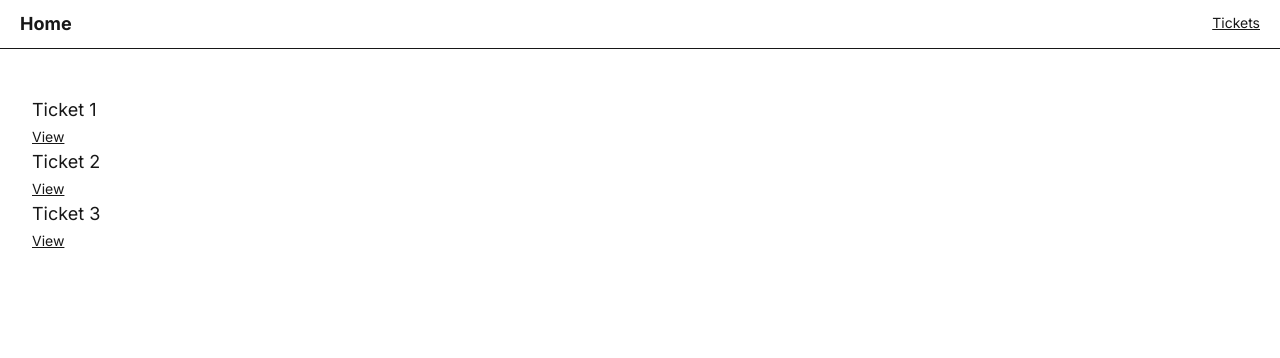
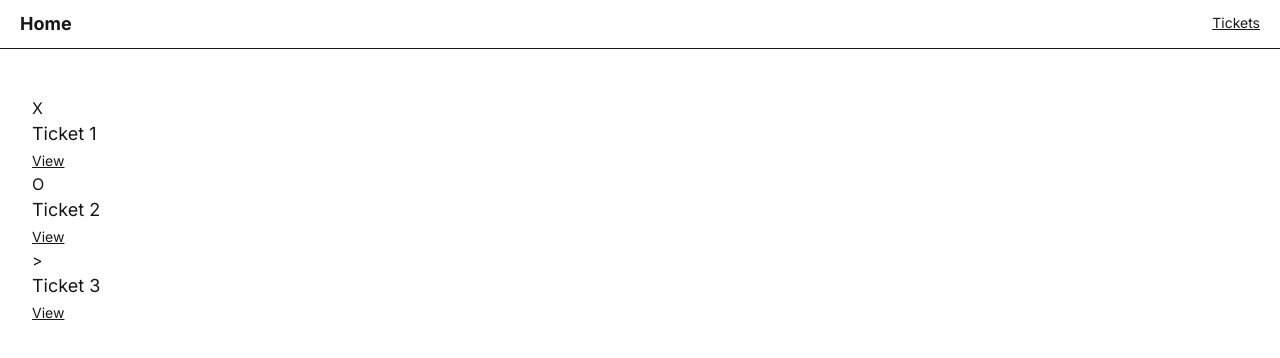
Before and after one commit to jorgekairiyama/the-road-to-next-app, a Next.js app: page /tickets in a window 1280 px wide. Shown: the top 358 px of the page. Built offline with nearby package versions, Linux system fonts and the light colour scheme.

Commit message:
39 const Assertions

```diff
--- a/package.json
+++ b/package.json
@@ -7,7 +7,8 @@
     "build": "next build",
     "start": "next start",
     "lint": "eslint",
-    "lint-fix": "eslint --fix"
+    "lint-fix": "eslint --fix",
+    "type": "tsc --noEmit"
   },
   "dependencies": {
     "next": "16.0.1",
--- a/src/app/tickets/page.tsx
+++ b/src/app/tickets/page.tsx
@@ -2,12 +2,18 @@
 import { initialTickets } from "@/src/data";
 import { ticketPath } from "@/src/paths";
 
+const TICKET_ICONS = {
+    OPEN: "O",
+    DONE: "X",
+    IN_PROGRESS: ">",
+};
 
 const TicketsPage = () => {
     return (
         <div>
             {initialTickets.map((ticket) => (
                 <div key={ticket.id}>
+                    <div>{TICKET_ICONS[ticket.status]}</div>
                     <h2 className="text-lg">{ticket.title}</h2>
 
                     <Link href={ticketPath(ticket.id)} className="text-sm underline">
--- a/src/data.ts
+++ b/src/data.ts
@@ -3,18 +3,18 @@
         id: 1,
         title: "Ticket 1",
         content: "This is the first ticket",
-        status: "DONE",
+        status: "DONE" as const,
     },
     {
         id: 2,
         title: "Ticket 2",
         content: "This is the second ticket",
-        status: "OPEN",
+        status: "OPEN" as const,
     },
     {
         id: 3,
         title: "Ticket 3",
         content: "This is the third ticket",
-        status: "DONE",
+        status: "IN_PROGRESS" as const,
     },
 ];
```
